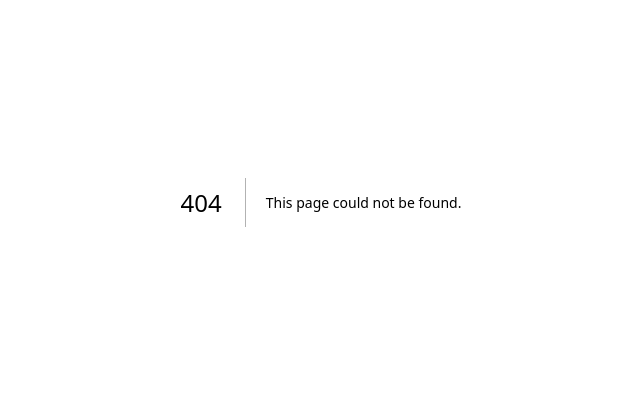
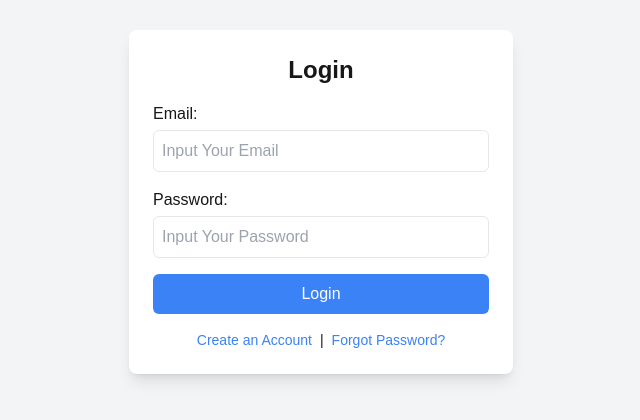
Before and after one commit to ririn-caterin/pet-store, a Next.js app: page /login in a window 1280 px wide. Before the commit this address had no page. Shown: the part 198-618 px from the top of the page, without its empty margins (319-959 px from the left). Built offline with nearby package versions, Linux system fonts and the light colour scheme.

Commit message:
create login, signup and forgot password page

```diff
--- /dev/null
+++ b/app/forgot-password/page.tsx
@@ -0,0 +1,41 @@
+"use client";
+
+import Link from "next/link";
+import { useState } from "react";
+
+export default function ForgotPasswordPage() {
+  const [email, setEmail] = useState("");
+
+  const handleSubmit = (e: React.FormEvent<HTMLFormElement>) => {
+    e.preventDefault();
+    console.log({ email });
+  };
+
+  return (
+    <div className="flex items-center justify-center min-h-screen bg-gray-100">
+      <div className="bg-white p-6 rounded-lg shadow-lg w-96">
+        <h1 className="text-2xl font-bold mb-4 text-center">Forgot Password</h1>
+        <form onSubmit={handleSubmit}>
+          <label className="block mb-1">Email:</label>
+          <input
+            type="email"
+            className="w-full p-2 mb-4 border rounded-md"
+            value={email}
+            placeholder="Input Your Email"
+            onChange={(e) => setEmail(e.target.value)}
+            required
+          />
+
+          <button className="w-full bg-blue-500 text-white p-2 rounded-md hover:bg-blue-600">
+            Send Reset Link
+          </button>
+        </form>
+        <p className="mt-4 text-center text-sm">
+          <Link href="/login" className="text-blue-500 hover:underline">
+            Back to login
+          </Link>
+        </p>
+      </div>
+    </div>
+  );
+}
--- /dev/null
+++ b/app/login/page.tsx
@@ -0,0 +1,59 @@
+"use client";
+
+import Link from "next/link";
+import { useState } from "react";
+
+export default function LoginPage() {
+  const [email, setEmail] = useState("");
+  const [password, setPassword] = useState("");
+
+  const handleSubmit = (e: React.FormEvent<HTMLFormElement>) => {
+    e.preventDefault();
+    console.log({ email, password });
+  };
+
+  return (
+    <div className="flex items-center justify-center min-h-screen bg-gray-100">
+      <div className="bg-white p-6 rounded-lg shadow-lg w-96">
+        <h1 className="text-2xl font-bold mb-4 text-center">Login</h1>
+        <form onSubmit={handleSubmit}>
+          <label className="block mb-1">Email:</label>
+          <input
+            type="email"
+            className="w-full p-2 mb-4 border rounded-md"
+            placeholder="Input Your Email"
+            value={email}
+            onChange={(e) => setEmail(e.target.value)}
+            required
+          />
+
+          <label className="block mb-1">Password:</label>
+          <input
+            type="password"
+            className="w-full p-2 mb-4 border rounded-md"
+            placeholder="Input Your Password"
+            value={password}
+            onChange={(e) => setPassword(e.target.value)}
+            required
+          />
+
+          <button className="w-full bg-blue-500 text-white p-2 rounded-md hover:bg-blue-600">
+            Login
+          </button>
+        </form>
+        <p className="mt-4 text-center text-sm">
+          <Link href="/signup" className="text-blue-500 hover:underline">
+            Create an Account
+          </Link>
+          <span className="mx-2">|</span>
+          <Link
+            href="/forgot-password"
+            className="text-blue-500 hover:underline"
+          >
+            Forgot Password?
+          </Link>
+        </p>
+      </div>
+    </div>
+  );
+}
--- /dev/null
+++ b/app/signup/page.tsx
@@ -0,0 +1,52 @@
+"use client";
+
+import Link from "next/link";
+import { useState } from "react";
+
+export default function SignUpPage() {
+  const [email, setEmail] = useState("");
+  const [password, setPassword] = useState("");
+
+  const handleSubmit = (e: React.FormEvent<HTMLFormElement>) => {
+    e.preventDefault();
+    console.log({ email, password });
+  };
+
+  return (
+    <div className="flex items-center justify-center min-h-screen bg-gray-100">
+      <div className="bg-white p-6 rounded-lg shadow-lg w-96">
+        <h1 className="text-2xl font-bold mb-4 text-center">Sign Up</h1>
+        <form onSubmit={handleSubmit}>
+          <label className="block mb-1">Email:</label>
+          <input
+            type="email"
+            className="w-full p-2 mb-4 border rounded-md"
+            value={email}
+            placeholder="Input Your Email"
+            onChange={(e) => setEmail(e.target.value)}
+            required
+          />
+
+          <label className="block mb-1">Password:</label>
+          <input
+            type="password"
+            className="w-full p-2 mb-4 border rounded-md"
+            value={password}
+            placeholder="Input Your Password"
+            onChange={(e) => setPassword(e.target.value)}
+            required
+          />
+
+          <button className="w-full bg-blue-500 text-white p-2 rounded-md hover:bg-blue-600">
+            Login
+          </button>
+        </form>
+        <p className="mt-4 text-center text-sm">
+          <Link href="/login" className="text-blue-500 hover:underline">
+            Already have an account? Login here
+          </Link>
+        </p>
+      </div>
+    </div>
+  );
+}
```
